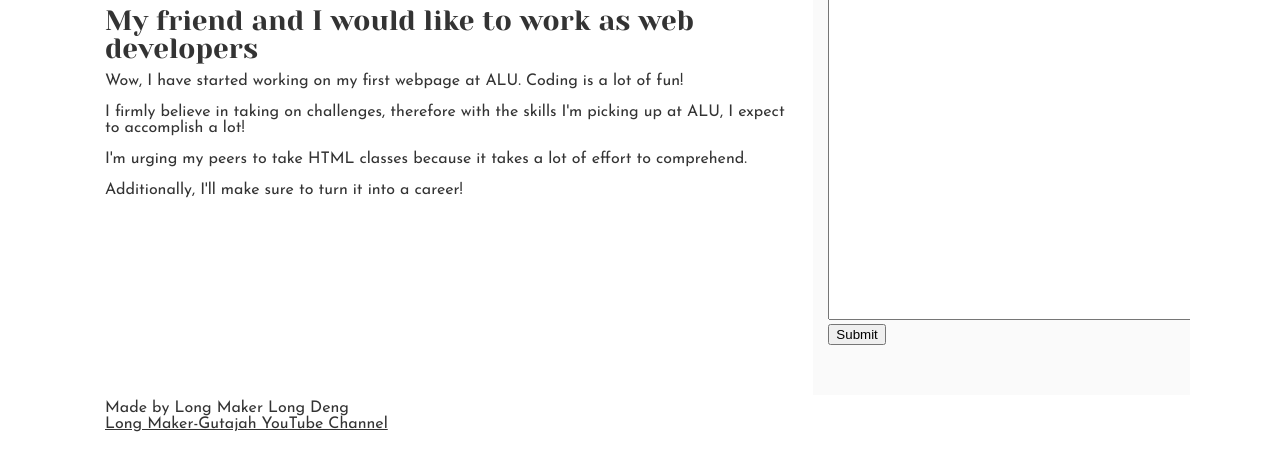
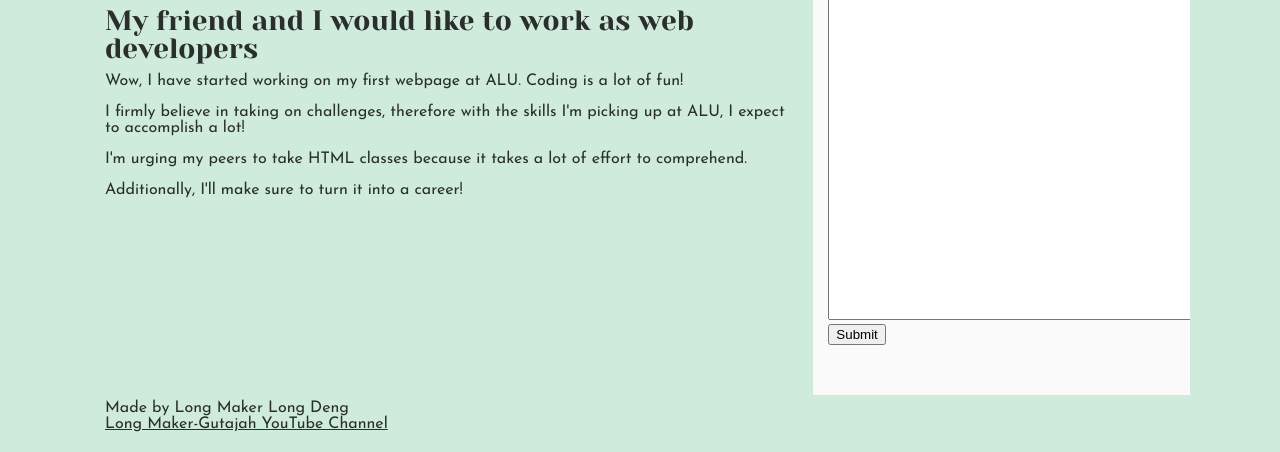
Before and after one commit to longmaker2/alu-web-development, a plain HTML site: page css_basic/index.html in a window 1280 px wide. Shown: the part 460-912 px from the top of the page. Drawn offline with Linux system fonts and the light colour scheme; files whose address does not match are found by name.

Commit message:
updated files

```diff
--- a/css_basic/styles.css
+++ b/css_basic/styles.css
@@ -1,5 +1,6 @@
 /* Body */
 body {
+    background-color: rgb(207, 235, 219);
     display: flex;
     flex-direction: column;
 }
```
